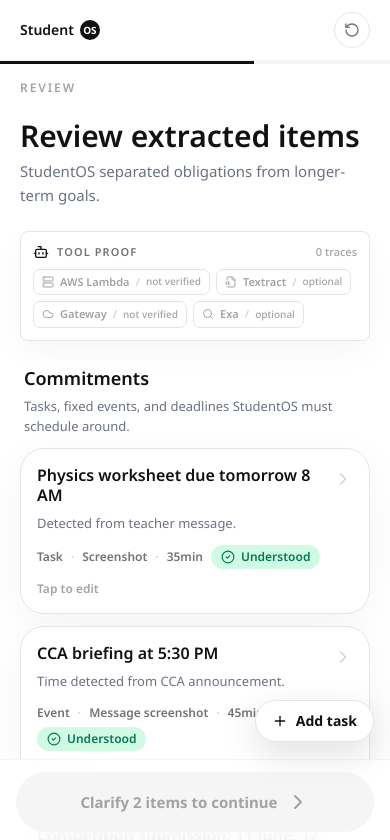
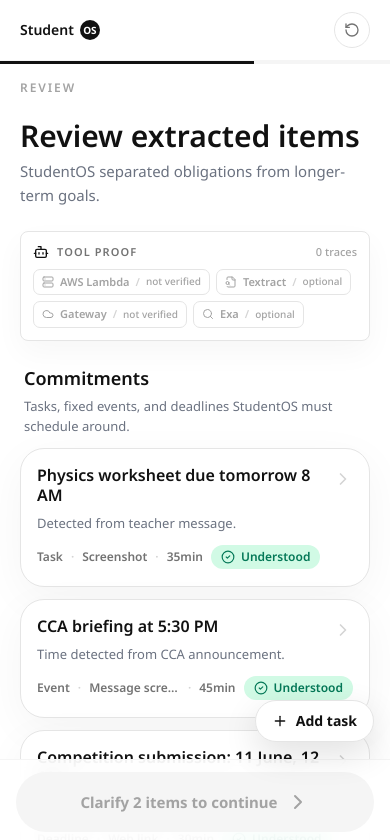
Before and after one commit to zandenkoh/StudentOS, a Next.js app: page /commitments in a window 390 px wide. Shown: the top 840 px of the page. Built offline with nearby package versions, Linux system fonts and the light colour scheme.

Commit message:
fix: improve layout responsiveness and text truncation in commitment card meta information

```diff
--- a/src/components/commitment-card.tsx
+++ b/src/components/commitment-card.tsx
@@ -40,9 +40,9 @@ export function CommitmentCard({
         </div>
         <ChevronRight className="mt-1 size-5 shrink-0 text-neutral-300" />
       </div>
-      <div className="flex flex-wrap items-center gap-x-2 gap-y-1">
-        <span className="text-[12px] font-semibold leading-5 text-neutral-500">{typeLabel}</span>
-        <span className="text-[12px] font-semibold leading-5 text-neutral-300" aria-hidden="true">
+      <div className="flex items-center gap-x-2 w-full min-w-0 flex-nowrap overflow-hidden">
+        <span className="shrink-0 text-[12px] font-semibold leading-5 text-neutral-500">{typeLabel}</span>
+        <span className="shrink-0 text-[12px] font-semibold leading-5 text-neutral-300" aria-hidden="true">
           {"\u00b7"}
         </span>
         <button
@@ -51,22 +51,21 @@ export function CommitmentCard({
             event.stopPropagation();
             onSourceClick?.();
           }}
-          className="text-[12px] font-semibold leading-5 text-neutral-500 transition hover:text-ink focus:outline-none focus-visible:rounded-sm focus-visible:ring-2 focus-visible:ring-ink/20"
+          className="truncate text-left text-[12px] font-semibold leading-5 text-neutral-500 transition hover:text-ink focus:outline-none focus-visible:rounded-sm focus-visible:ring-2 focus-visible:ring-ink/20"
           aria-label={`Open source for ${commitment.title}`}
         >
           {commitment.source}
         </button>
-        <span className="text-[12px] font-semibold leading-5 text-neutral-300" aria-hidden="true">
+        <span className="shrink-0 text-[12px] font-semibold leading-5 text-neutral-300" aria-hidden="true">
           {"\u00b7"}
         </span>
-        <span className="text-[12px] font-semibold leading-5 text-neutral-500">
+        <span className="shrink-0 text-[12px] font-semibold leading-5 text-neutral-500">
           {commitment.estimatedDuration}
         </span>
-        <UncertaintyBadge state={commitment.state} />
+        <div className="shrink-0">
+          <UncertaintyBadge state={commitment.state} />
+        </div>
       </div>
-      <p className={cn("mt-3 text-xs font-semibold", uncertain ? "text-red-700" : "text-neutral-400")}>
-        {uncertain ? "Tap to clarify" : "Tap to edit"}
-      </p>
     </motion.div>
   );
 }
```
